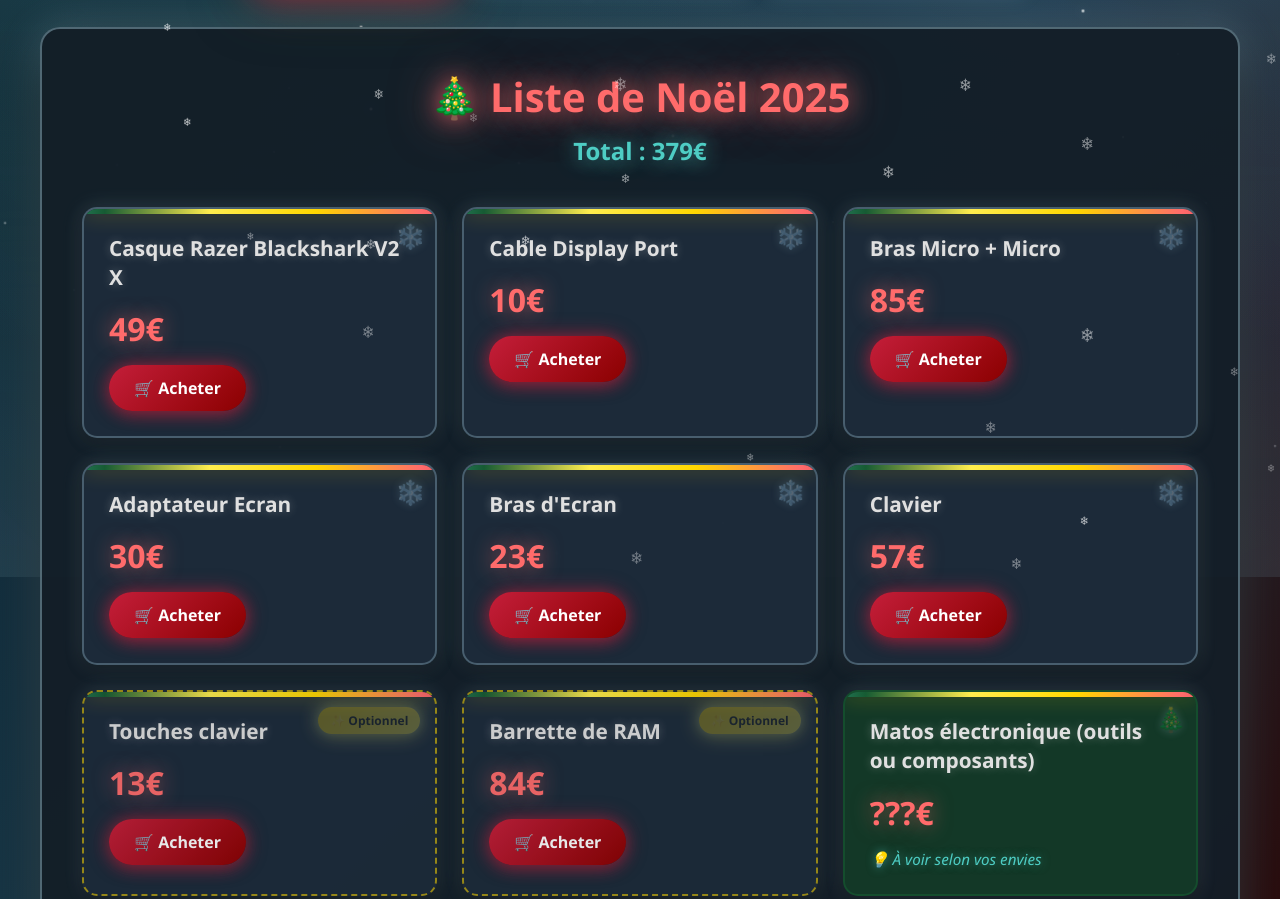
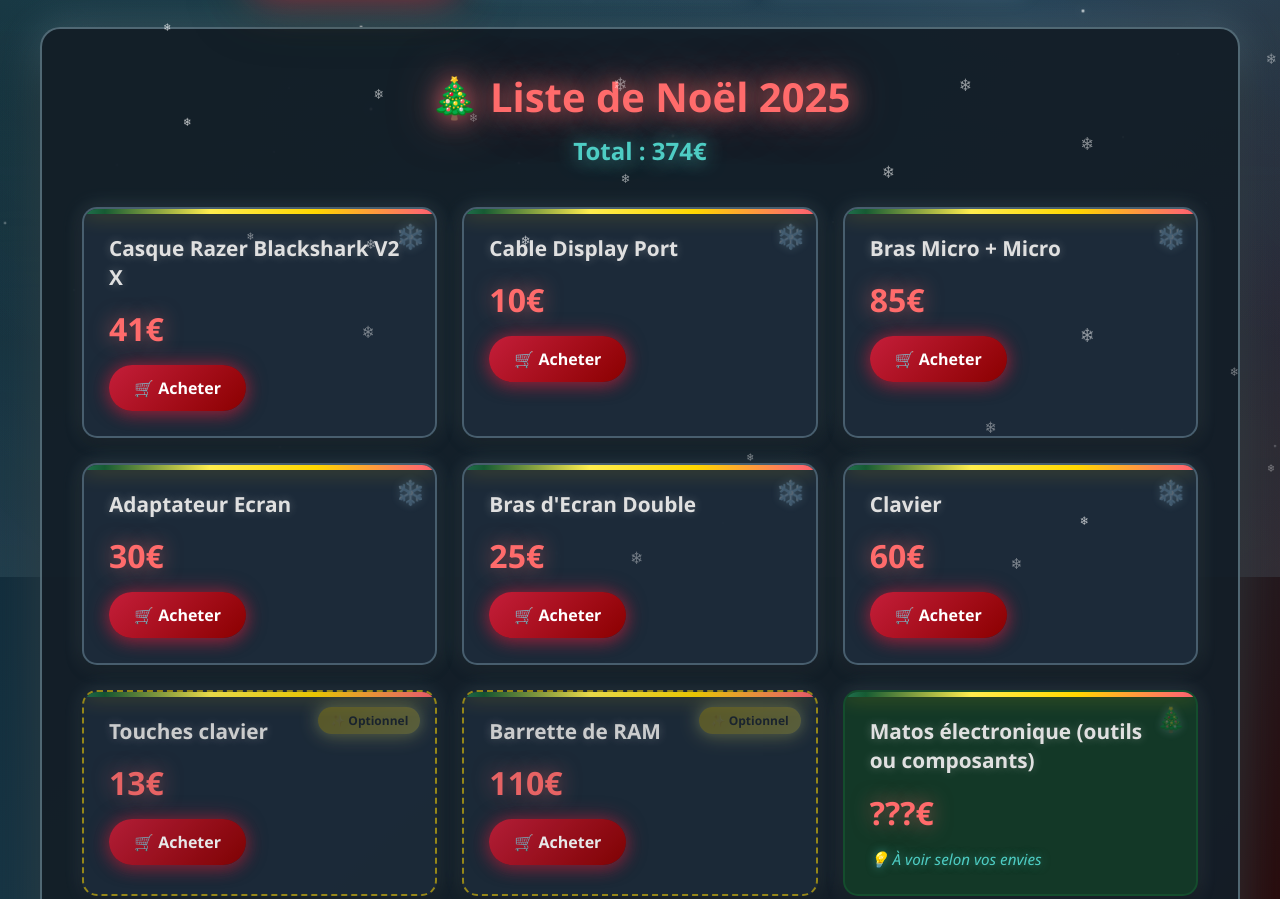
Before and after one commit to YTFeez/YTFeez.github.io, a plain HTML site: page index.html in a window 1280 px wide. Shown: the part 223-1122 px from the top of the page. Drawn offline with Linux system fonts and the light colour scheme.

Commit message:
Update index.html

```diff
--- a/index.html
+++ b/index.html
@@ -594,13 +594,13 @@
             <div id="noel" class="page active">
                 <div class="list-header">
                     <h2>🎄 Liste de Noël 2025</h2>
-                    <div class="total">Total : 379€</div>
+                    <div class="total">Total : 374€</div>
                 </div>
 
                 <div class="items-grid">
                     <div class="item-card">
                         <div class="item-name">Casque Razer Blackshark V2 X</div>
-                        <div class="item-price">49€</div>
+                        <div class="item-price">41€</div>
                         <a href="https://www.amazon.fr/Razer-BlackShark-Haut-parleurs-cardio%C3%AFde-Annulation/dp/B089SSFV85/" class="item-link" target="_blank">🛒 Acheter</a>
                     </div>
 
@@ -623,14 +623,14 @@
                     </div>
 
                     <div class="item-card">
-                        <div class="item-name">Bras d'Ecran</div>
-                        <div class="item-price">23€</div>
+                        <div class="item-name">Bras d'Ecran Double</div>
+                        <div class="item-price">25€</div>
                         <a href="https://www.amazon.fr/Amazon-Basics-Support-r%C3%A9glable-accueillir/dp/B0CQTPZNV8/" class="item-link" target="_blank">🛒 Acheter</a>
                     </div>
 
                     <div class="item-card">
                         <div class="item-name">Clavier</div>
-                        <div class="item-price">57€</div>
+                        <div class="item-price">60€</div>
                         <a href="https://www.amazon.fr/G-Lab-Performance-Personnalisable-Anti-Ghosting-Repose-Poignet/dp/B07DJ97LNW/" class="item-link" target="_blank">🛒 Acheter</a>
                     </div>
 
@@ -642,7 +642,7 @@
 
                     <div class="item-card optional">
                         <div class="item-name">Barrette de RAM</div>
-                        <div class="item-price">84€</div>
+                        <div class="item-price">110€</div>
                         <a href="https://www.amazon.fr/M%C3%A9moire-3200MHz-Wlizedle-PC4-25600-Ordinateur/dp/B0CS2PGTMH/" class="item-link" target="_blank">🛒 Acheter</a>
                     </div>
 
```
